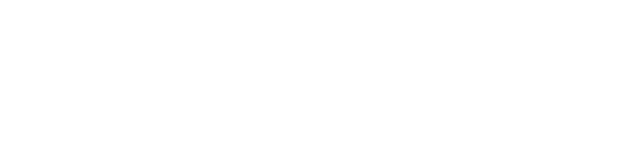
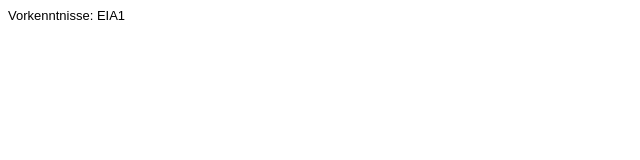
Before and after one commit to HendrikLange/EIA.lange, a plain HTML site: page Steckbrief/steckbrief.htm in a window 1280 px wide. Shown: the whole page, without its empty margins (0-640 px from the left). Drawn offline with Linux system fonts and the light colour scheme.

Commit message:
Update steckbrief.htm

```diff
--- a/Steckbrief/steckbrief.htm
+++ b/Steckbrief/steckbrief.htm
@@ -11,7 +11,5 @@ body {
 }
 </style>
 </head>
-<body>
-	<!-- Hier die Links zu den gelösten Aufgaben einstellen, aktuelle oben, alte stehen lassen! Format: Aufgabenbezeichnung, Datum -->
-</body>
+<body> Vorkenntnisse: EIA1 </body>
 </html>
```
